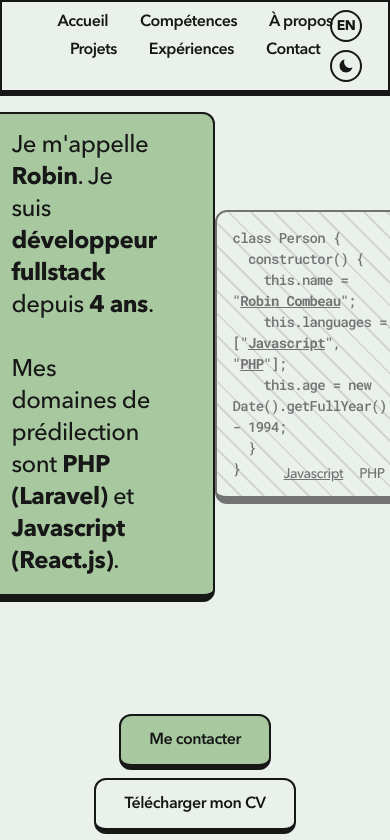
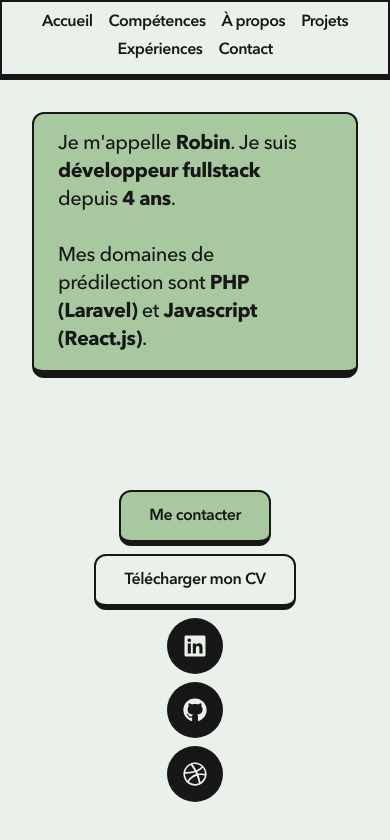
Before and after one commit to Robin-Combeau/portfolio-nextjs, a Next.js app: page / in a window 390 px wide. Shown: the top 840 px of the page. Built offline with nearby package versions, Linux system fonts and the light colour scheme.

Commit message:
feat responsive intro & header

```diff
--- a/app/layout.tsx
+++ b/app/layout.tsx
@@ -81,7 +81,7 @@ export default function RootLayout({
 }) {
   return (
     <html lang="en">
-      <body suppressHydrationWarning={true} className={`${avenir.className} font-medium text-[#161716] tracking-[-0.03rem] bg-[#EAF0EA] pt-28 sm:pt-36` }>
+      <body suppressHydrationWarning={true} className={`${avenir.className} font-medium text-[#161716] tracking-[-0.03rem] bg-[#EAF0EA] pt-28 sm:pt-30 lg:pt-36` }>
         <Header />
         {children}
       </body>
--- a/components/page/Header.tsx
+++ b/components/page/Header.tsx
@@ -10,22 +10,22 @@ import { IoMdMoon } from "react-icons/io";
 export default function Header() {
   return (
     <header className="z-[999] relative">
-      <motion.div className="fixed top-0 left-1/2 h-[6rem] w-full rounded-none border-2 border-[#161716] border-b-[6px] bg-[#EAF0EA] backdrop-blur-[0.5em] sm:top-6 sm:h-[3.6rem] sm:w-[40rem] sm:rounded-xl"
+      <motion.div className="fixed top-0 left-1/2 h-[5rem] w-full rounded-none border-2 border-[#161716] border-b-[6px] bg-[#EAF0EA] backdrop-blur-[0.5em] sm:top-4 lg:top-6 sm:h-[3rem] lg:h-[3.6rem] sm:w-[30rem] lg:w-[40rem] sm:rounded-xl"
         initial={{ y: -100, x: "-50%", opacity: 0 }}
         animate={{ y: 0, x: "-50%", opacity: 1 }}
       ></motion.div>
 
-      <nav className="flex fixed top-[0.15rem] left-1/2 h-12 -translate-x-1/2 py-2 sm:top-[1.7rem] sm:h-[initial] sm:py-0">
-        <ul className="flex w-[22rem] flex-wrap items-center justify-center gap-y-1 text-base sm:w-[initial] sm:flex-nowrap sm:gap-[0.35em] ">
+      <nav className="flex fixed top-[0.15rem] left-1/2 h-12 -translate-x-1/2 py-2 sm:top-[1.2rem] lg:top-[1.7rem] sm:h-[initial] sm:py-0">
+        <ul className="flex w-[22rem] flex-wrap items-center justify-center gap-y-1 text-base sm:text-sm lg:text-base sm:w-[initial] sm:flex-nowrap sm:gap-[0.1em] lg:gap-[0.35em] ">
           {links.map((link) =>
             <motion.li
-              className="h-3/4 flex items-center justify-center relative font-semibold whitespace-nowrap text-base"
+              className="h-3/4 flex items-center justify-center relative font-semibold whitespace-nowrap"
               key={link.hash}
               initial={{ y: -100, opacity: 0 }}
               animate={{ y: 0, opacity: 1 }}
             >
               <Link
-                className="flex w-full items-center justify-center px-4 py-3 hover:text-[#6A8A5D] transition"
+                className="flex w-full items-center justify-center px-2 lg:px-4 py-2 lg:py-3 hover:text-[#6A8A5D] transition"
                 href={link.hash}
               >
                 {link.name}
@@ -34,12 +34,13 @@ export default function Header() {
           )}
         </ul>
       </nav>
+      {/* hidden pour le moment sur mobile */}
       <motion.div
-        className="flex fixed top-[0.15rem] right-5 lg:right-20 py-2 sm:top-[1.7rem] sm:py-0 flex-col lg:flex-row"
+        className="flex fixed top-[0.15rem] right-3 lg:right-20 py-2 sm:top-[1.2rem] lg:sm:top-[1.7rem] sm:py-0 lg:flex-row hidden sm:block lg:flex"
         initial={{ y: -80, opacity: 0 }}
         animate={{ y: 0, opacity: 1 }}>
-        <button className="flex items-center justify-center h-8 w-8 lg:h-10 lg:w-10 mx-2 p-1.5 py-1.5 transition text-sm lg:text-base font-bold border-2 border-[#161716] rounded-full mb-2 lg:mb-0">EN</button>
-        <button className="flex items-center justify-center h-8 w-8 lg:h-10 lg:w-10 mx-2 px-1.5 py-1.5 transition text-sm lg:text-base  font-bold border-2 border-[#161716] rounded-full"><IoMdMoon size={24} /></button>
+        <button className="flex items-center justify-center h-8 w-8 lg:h-10 lg:w-10 sm:mx-2 mx-0.5 p-1.5 transition text-sm lg:text-base font-bold border-2 border-[#161716] rounded-full mb-1 lg:mb-2">EN</button>
+        <button className="flex items-center justify-center h-8 w-8 lg:h-10 lg:w-10 sm:mx-2 mx-0.5 p-1.5 transition text-sm lg:text-base font-bold border-2 border-[#161716] rounded-full"><IoMdMoon size={24} /></button>
       </motion.div>
     </header>
   )
--- a/components/page/Intro.tsx
+++ b/components/page/Intro.tsx
@@ -21,10 +21,10 @@ export default function Intro() {
   return (
     <section id="intro" className="mb-28 sm:mb-4">
       <motion.div
-        className="flex items-center justify-center mb-28 sm:mb-8"
+        className="flex mb-28 sm:mb-8 flex-col items-center lg:flex-row lg:justify-center gap-y-4 lg:gap-y-0"
         initial={{ y: 80, opacity: 0 }}
         animate={{ y: 0, opacity: 1 }}>
-        <div className="border-2 border-[#161716] border-b-[8px] bg-[#A8C9A0] text-2xl font-medium px-6 py-4 pr-14 rounded-xl sm:mx-4 sm:w-[31rem] sm:h-[13rem]">
+        <div className="border-2 border-[#161716] border-b-[8px] bg-[#A8C9A0] text-xl lg:text-2xl font-medium px-6 py-4 pr-14 rounded-xl mx-8 lg:mx-4 lg:w-[31rem] h-auto lg:h-[13rem]">
           <span>Je m'appelle </span>
           <span className="font-bold">Robin</span>
           <span>. Je suis </span>
@@ -34,7 +34,7 @@ export default function Intro() {
           <br /><br />
           Mes domaines de prédilection sont <span className="font-bold">PHP (Laravel)</span> et <span className="font-bold">Javascript (React.js)</span>.
         </div>
-        <div className="relative border-2 border-neutral-500 text-neutral-500 border-b-[8px] bg-[#EAF0EA] text-sm font-medium px-4 py-4 pr-4 rounded-xl whitespace-pre-wrap diagonal-line-pattern sm:mx-4 sm:w-[25rem] sm:h-[13rem] ">
+        <div className="relative border-2 border-neutral-500 text-neutral-500 border-b-[8px] bg-[#EAF0EA] text-sm font-medium px-4 py-4 pr-4 rounded-xl whitespace-pre-wrap diagonal-line-pattern mx-8 lg:mx-4 w-[25rem] lg:h-[13rem] hidden lg:block">
           <code className={`${code.className} tracking-tighter`}>
             {selectedLanguage === 'Javascript' ? (
               <span>
--- a/components/page/Skills.tsx
+++ b/components/page/Skills.tsx
@@ -1,3 +1,5 @@
+"use client";
+
 import { motion } from 'framer-motion'
 import React from 'react'
 
```
